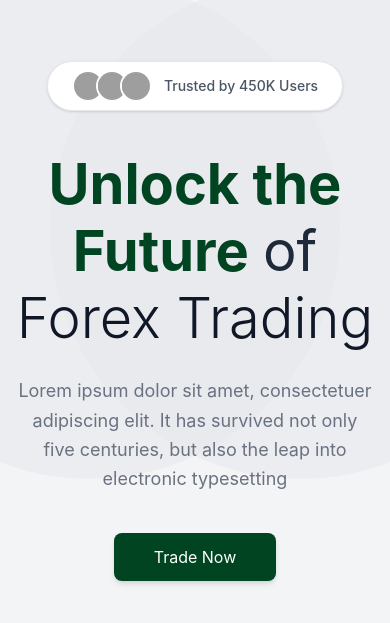
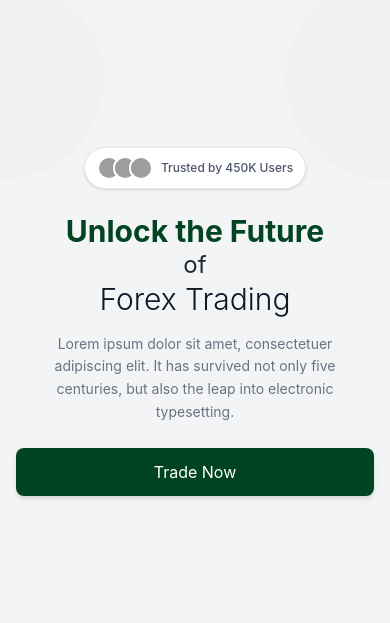
Before and after one commit to zivico-it-team/NovaFXM_website, a React (Vite) app: page / in a window 390 px wide. Shown: the part 101-724 px from the top of the page. Built offline with nearby package versions, Linux system fonts and the light colour scheme; grey boxes are pictures that could not be loaded.

Commit message:
Updated hero section UI

```diff
--- a/src/components/Home/Hero.jsx
+++ b/src/components/Home/Hero.jsx
@@ -2,61 +2,65 @@ import React from "react";
 
 export default function Hero() {
   return (
-    <div className="relative bg-gray-100 min-h-screen flex items-center justify-center px-4 overflow-hidden">
+    <div className="relative bg-gray-100 min-h-screen flex items-center justify-center px-4 py-12 overflow-hidden">
 
- {/* Background circles */}
-      <div className="absolute w-[500px] h-[500px] bg-gray-200 rounded-full -left-40 top-20 opacity-50"></div>
-      <div className="absolute w-[500px] h-[500px] bg-gray-200 rounded-full -right-40 top-20 opacity-50"></div>
+      {/* Background circles (mobile optimized) */}
+      <div className="absolute w-[200px] sm:w-[300px] md:w-[500px] h-[200px] sm:h-[300px] md:h-[500px] bg-gray-200 rounded-full -left-24 md:-left-40 top-20 opacity-30 md:opacity-50"></div>
 
+      <div className="absolute w-[200px] sm:w-[300px] md:w-[500px] h-[200px] sm:h-[300px] md:h-[500px] bg-gray-200 rounded-full -right-24 md:-right-40 top-20 opacity-30 md:opacity-50"></div>
 
       <div className="max-w-5xl text-center relative z-10">
 
         {/* Badge */}
-        <div className="inline-flex items-center gap-3 bg-white border border-gray-200 rounded-full px-6 py-2 mb-10 shadow-sm">
+        <div className="inline-flex items-center gap-2 sm:gap-3 bg-white border border-gray-200 rounded-full px-3 sm:px-6 py-2 mb-6 sm:mb-10 shadow-sm">
           <div className="flex -space-x-2">
             <img
               src="https://i.pravatar.cc/32?img=1"
+              className="w-6 h-6 sm:w-8 sm:h-8 rounded-full border-2 border-white"
               alt=""
-              className="w-8 h-8 rounded-full border-2 border-white"
             />
             <img
               src="https://i.pravatar.cc/32?img=2"
+              className="w-6 h-6 sm:w-8 sm:h-8 rounded-full border-2 border-white"
               alt=""
-              className="w-8 h-8 rounded-full border-2 border-white"
             />
             <img
               src="https://i.pravatar.cc/32?img=3"
+              className="w-6 h-6 sm:w-8 sm:h-8 rounded-full border-2 border-white"
               alt=""
-              className="w-8 h-8 rounded-full border-2 border-white"
             />
           </div>
-          <span className="text-gray-600 text-sm font-medium">
+
+          <span className="text-gray-600 text-xs sm:text-sm font-medium">
             Trusted by 450K Users
           </span>
         </div>
 
         {/* Heading */}
-        <h1 className="text-[56px] md:text-[64px] leading-[1.2] font-semibold">
-          <span className="text-[#014421] font-bold">
+        <h1 className="leading-tight">
+          <span className="block text-3xl sm:text-5xl md:text-6xl font-bold text-[#014421]">
             Unlock the Future
-          </span>{" "}
-          <span className="text-gray-800 font-normal">of</span>
-          <br />
-          <span className="text-gray-900 font-light">
+          </span>
+
+          <span className="block text-2xl sm:text-4xl md:text-6xl font-normal text-gray-800">
+            of
+          </span>
+
+          <span className="block text-3xl sm:text-5xl md:text-7xl font-light text-gray-900">
             Forex Trading
           </span>
         </h1>
 
         {/* Description */}
-        <p className="mt-6 text-gray-500 text-lg max-w-2xl mx-auto leading-relaxed">
+        <p className="mt-4 sm:mt-6 text-gray-500 text-sm sm:text-base md:text-lg max-w-2xl mx-auto leading-relaxed px-2">
           Lorem ipsum dolor sit amet, consectetuer adipiscing elit. It has
           survived not only five centuries, but also the leap into electronic
-          typesetting
+          typesetting.
         </p>
 
         {/* Button */}
-        <div className="mt-10">
-          <button className="bg-[#014421] hover:bg-[#01351a] text-white px-10 py-3 rounded-lg shadow-md transition duration-300">
+        <div className="mt-6 sm:mt-10">
+          <button className="bg-[#014421] hover:bg-[#01351a] text-white px-6 sm:px-10 py-3 rounded-lg shadow-md transition duration-300 text-sm sm:text-base w-full sm:w-auto">
             Trade Now
           </button>
         </div>
```
